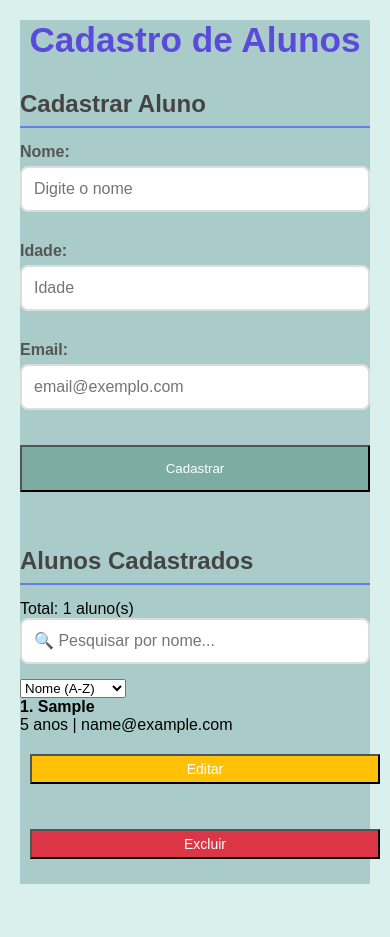
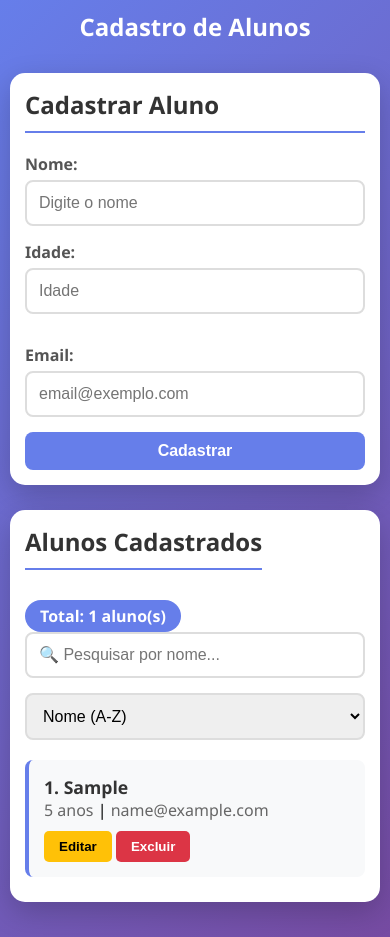
Before and after one commit to Rute21/ATV_projeto_crud, a plain HTML site: page index.html in a window 390 px wide. Both pictures are taken after typing "Sample", "5", "name@example.com" into the empty fields and a click on the button "Cadastrar". Before the commit the page ends 904 px from the top, so only its background shows below. Drawn offline with Linux system fonts and the light colour scheme.

Commit message:
Alterado e adicionado o bonus

```diff
--- a/css/style.css
+++ b/css/style.css
@@ -1,160 +1,250 @@
-*{
+* {
     margin: 0;
     padding: 0;
     box-sizing: border-box;
-    font-family: Arial, Helvetica, sans-serif;
 }
 
-
 body {
-    font-family: Arial, sans-serif;
-    background-color: #d9f0ec;
+    font-family: 'Segoe UI', Tahoma, Geneva, Verdana, sans-serif;
+    background: linear-gradient(135deg, #667eea 0%, #764ba2 100%);
+    min-height: 100vh;
     padding: 20px;
 }
 
 .container {
-    max-width: 800px;
+    max-width: 900px;
     margin: 0 auto;
-    background-color: rgb(169, 204, 202);
-
-
 }
 
-
-h1 {
+header {
     text-align: center;
-    color:  #21413b;
+    color: white;
     margin-bottom: 30px;
 }
 
-h2 {
-    color:  #36534e;
+header h1 {
+    font-size: 2.5rem;
+    margin-bottom: 10px;
+}
+
+.card {
+    background: white;
+    border-radius: 15px;
+    padding: 25px;
+    margin-bottom: 25px;
+    box-shadow: 0 10px 30px rgba(0,0,0,0.2);
+}
+
+.card h2 {
+    color: #333;
+    margin-bottom: 20px;
+    padding-bottom: 10px;
+    border-bottom: 2px solid #667eea;
+}
+
+.form-group {
     margin-bottom: 15px;
 }
 
-form {
-    margin-bottom: 30px;
+.form-row {
+    display: grid;
+    grid-template-columns: 1fr 1fr;
+    gap: 15px;
 }
 
 label {
     display: block;
     margin-bottom: 5px;
-    font-weight: bold;
-    color: #516968;
+    font-weight: 600;
+    color: #555;
 }
 
-input {
-    width: 100%;
-    padding: 10px;
-    margin-bottom: 15px;
-    border: 1px solid  #799b95;
-    border-radius: 5px;
-    font-size: 16px;
-}
-
-button {
-    background-color: #7caca4;
-    color: white;
-    padding: 10px 20px;
-;
-}
-
-h1{
-    text-align: center;
-    color: #5b4bdb;
-    font-size: 2.2rem;
-    margin-bottom: 30px;
-}
-
-h2{
-    color: #444;
-    margin: 20px 0 15px;
-    padding-bottom: 8px;
-    border-bottom: 2px solid #667eea;
-}
-
-label{
-    display: block;
-    margin-top: 15px;
-    margin-bottom: 5px;
-    color: #555;
-    font-weight: bold;
-}
-
-input{
+input, select {
     width: 100%;
     padding: 12px;
     border: 2px solid #ddd;
     border-radius: 8px;
-    font-size: 16px;
-    transition: .3s;
+    font-size: 1rem;
+    transition: border-color 0.3s;
 }
 
-input:focus{
+input:focus, select:focus {
     outline: none;
     border-color: #667eea;
-    box-shadow: 0 0 10px rgba(102,126,234,.3);
 }
 
-button{
-    width: 100%;
-    margin-top: 20px;
-    margin-bottom: 25px;
-    padding: 14px;
-
-
+.btn {
+    padding: 12px 25px;
+    border: none;
+    border-radius: 8px;
+    font-size: 1rem;
+    font-weight: 600;
+    cursor: pointer;
+    transition: all 0.3s;
 }
 
-button:hover{
-    background: #4f5bd5;
+.btn-primary {
+    background: #667eea;
+    color: white;
+    width: 100%;
+}
+
+.btn-primary:hover {
+    background: #5568d3;
     transform: translateY(-2px);
 }
 
-button:active{
-    transform: scale(.98);
+.header-lista {
+    display: flex;
+    justify-content: space-between;
+    align-items: center;
+    flex-wrap: wrap;
+    gap: 10px;
 }
 
-p{
-    color: #666;
-    margin-top: 10px;
+.contador {
+    background: #667eea;
+    color: white;
+    padding: 5px 15px;
+    border-radius: 20px;
+    font-weight: 600;
 }
 
-ul{
-    list-style: none;
-    margin-top: 15px;
+.filtros {
+    display: grid;
+    grid-template-columns: 2fr 1fr;
+    gap: 15px;
+    margin-bottom: 20px;
 }
 
-li{
-    background: #f8f9ff;
-    border-left: 5px solid #667eea;
-    padding: 15px;
-
-    margin-bottom: 10px;
-    border-radius: 5px;
-    border-left: 4px solid #007bff;
+.lista-alunos {
+    max-height: 500px;
+    overflow-y: auto;
 }
 
-.aluno-item button {
-    margin-left: 10px;
-    padding: 5px 10px;
-    font-size: 14px;
+.aluno-item {
+    background: #f8f9fa;
+    border-left: 4px solid #667eea;
+    padding: 15px;
+    margin-bottom: 10px;
+    border-radius: 8px;
+    display: flex;
+    justify-content: space-between;
+    align-items: center;
+    flex-wrap: wrap;
+    gap: 10px;
+    transition: transform 0.2s;
 }
 
-.aluno-item button:first-of-type {
-    background-color: #ffc107;
+.aluno-item:hover {
+    transform: translateX(5px);
+    box-shadow: 0 2px 10px rgba(0,0,0,0.1);
 }
 
-.aluno-item button:first-of-type:hover {
-    background-color: #e0a800;
+.aluno-info strong {
+    color: #333;
+    font-size: 1.1rem;
 }
 
-.aluno-item button:last-of-type {
-    background-color: #dc3545;
+.aluno-info span {
+    color: #666;
 }
 
-.aluno-item button:last-of-type:hover {
-    background-color: #c82333;
+.data-cadastro {
+    color: #999;
+    font-size: 0.85rem;
 }
+
+.aluno-acoes {
+    display: flex;
+    gap: 8px;
+}
+
+.btn-editar {
+    background: #ffc107;
+    color: #000;
+    padding: 8px 15px;
+    border: none;
+    border-radius: 5px;
+    cursor: pointer;
+    font-weight: 600;
+}
+
+.btn-editar:hover {
+    background: #e0a800;
+}
+
+.btn-excluir {
+    background: #dc3545;
+    color: white;
+    padding: 8px 15px;
+    border: none;
+    border-radius: 5px;
+    cursor: pointer;
+    font-weight: 600;
+}
+
+.btn-excluir:hover {
+    background: #c82333;
+}
+
+.sem-registros {
+    text-align: center;
+    color: #999;
+    padding: 30px;
+    font-style: italic;
+}
+
+footer {
+    text-align: center;
+    color: white;
+    margin-top: 30px;
+}
+
+/* RESPONSIVIDADE */
+@media (max-width: 768px) {
+    header h1 {
+        font-size: 1.8rem;
+    }
+
+    .form-row {
+        grid-template-columns: 1fr;
+    }
+
+    .filtros {
+        grid-template-columns: 1fr;
+    }
+
+    .aluno-item {
+        flex-direction: column;
+        align-items: flex-start;
+    }
+
+    .aluno-acoes {
+        width: 100%;
+        justify-content: flex-end;
+    }
+}
+
+@media (max-width: 480px) {
+    body {
+        padding: 10px;
+    }
+
+    .card {
+        padding: 15px;
+    }
+
+    header h1 {
+        font-size: 1.5rem;
+    }
+
+    .btn {
+        padding: 10px 15px;
+    }
+}
+
+
 
 /*h1  #21413b;
 h2 #36534e;
```
Also changed, not shown: typescript/aluno.ts (added, +8 -0 lines), typescript/script.ts (+144 -137 lines), typescript/storage.ts (added, +22 -0 lines).
